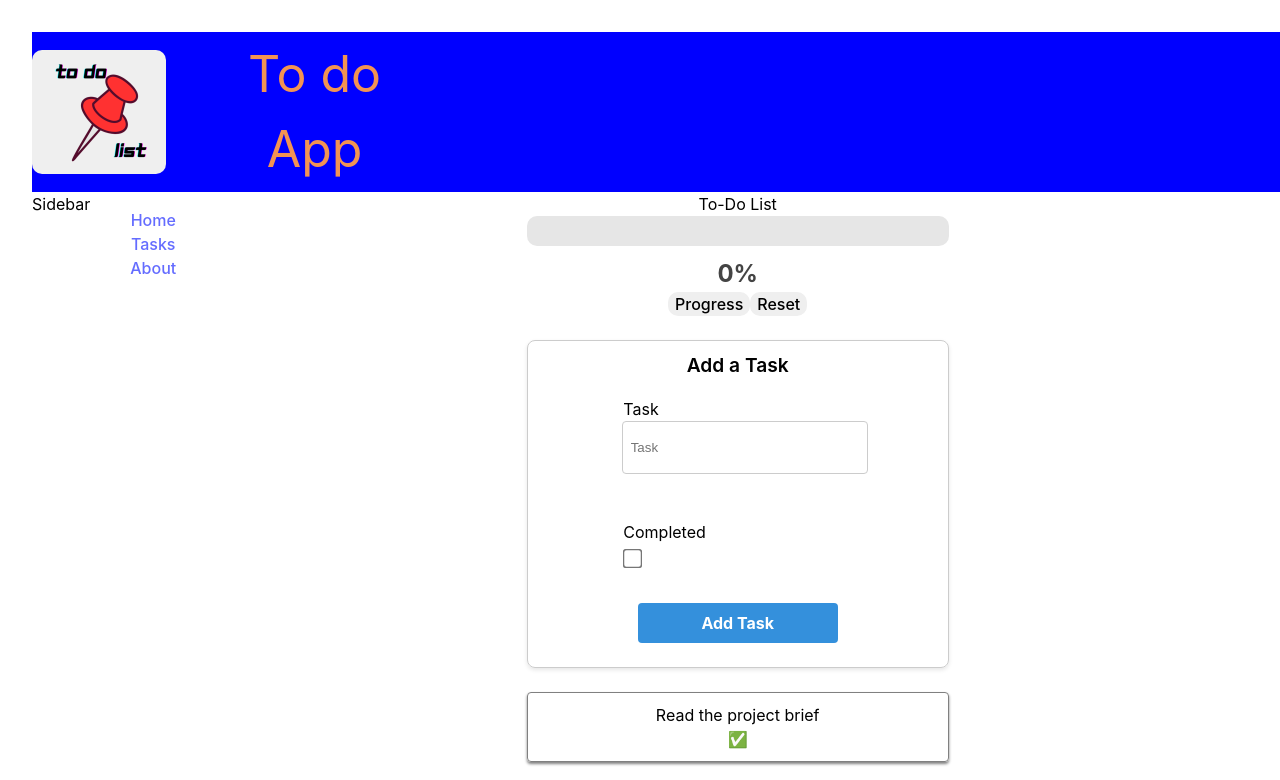
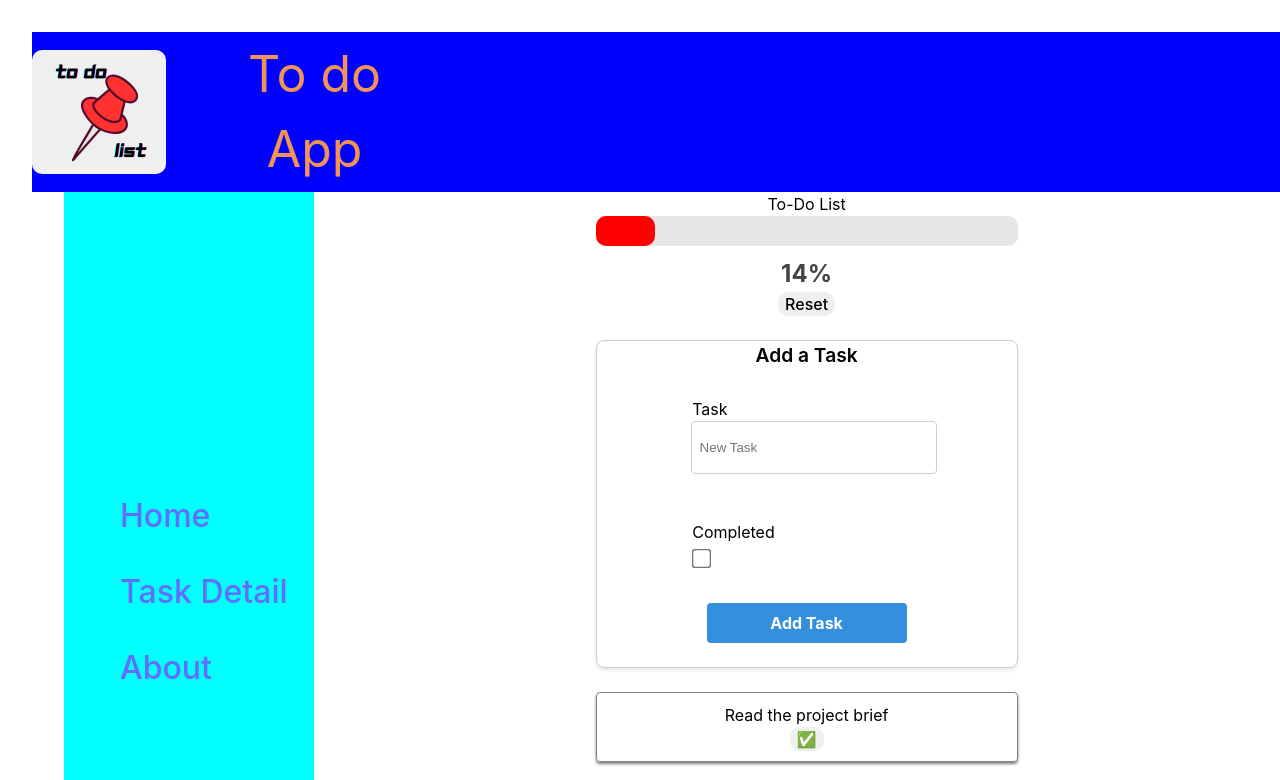
Before and after one commit to LuisOrtiz79/to-do-list, a React (Vite) app: page / in a window 1280 px wide. Shown: the top 780 px of the page. Built offline with nearby package versions, Linux system fonts and the light colour scheme.

Commit message:
Fixed the progress bar and made the checkbox clickable

```diff
--- a/package.json
+++ b/package.json
@@ -1,5 +1,5 @@
 {
-  "name": "to-do-list-mini-lab",
+  "name": "to-do-list",
   "private": true,
   "version": "0.0.0",
   "type": "module",
--- a/src/App.jsx
+++ b/src/App.jsx
@@ -21,7 +21,7 @@ function App() {
           <div className='routes'>
           <Routes>
             <Route path="/" element={<HomePage />} />
-            <Route path="/tasks" element={<TaskDetailPage />} />
+            <Route path="/task-detail" element={<TaskDetailPage />} />
             <Route path="/about" element={<AboutPage />} />
 
             <Route path="*" element={ <NotFoundPage /> } />
--- a/src/components/AddTask.jsx
+++ b/src/components/AddTask.jsx
@@ -26,14 +26,13 @@ const addTask = ({ tasks, setTasks }) => {
     })
   }
 
-
   return (
     <form onSubmit={handleSubmit}>
     <span>Add a Task</span>
     <div>
       <label>
         Task
-        <input name="task" type="text" placeholder="Task" value={newTask.task} onChange={handlTextInput} />
+        <input name="task" type="text" placeholder="New Task" value={newTask.task} onChange={handlTextInput} />
       </label>
 
       <br />
--- a/src/components/Navbar.jsx
+++ b/src/components/Navbar.jsx
@@ -4,26 +4,20 @@ import logo from '../assets/img-logo_480.png'
 const Navbar = () => {
   return (
     <nav className="Navbar">
-      <div className="Nav2">
-        <div className="Nav3">
+      <div className="info-nav">
+        <div className="button-nav">
 
           <button className="button-img">
             <img src={logo} alt="Logo" className="img-logo" />
           </button>
         </div>
 
-        <div className="Nav4">
-        <span className="text-xl">
+        <div className="text-nav">
+          <span className="text-xl">
             To do App
           </span>
         </div>
       </div>
-                {/* <nav>
-                  <p>To do List</p>
-
-                  <Button />
-                  <Button />
-                </nav> */}
     </nav>
   )
 }
--- a/src/components/ProgressBar.jsx
+++ b/src/components/ProgressBar.jsx
@@ -1,42 +1,22 @@
-import {useState} from 'react';
+import {useState, useEffect} from 'react';
 //useEffect to make the change in the progress bar
 
-export const ProgressBar = ({tasks, setTasks}) => {
+export const ProgressBar = ({tasks}) => {
     const [progress, setProgress] = useState (0);
 
-    // let progressSize = Number(100 / tasks.length)
+    const handleProgressBar = () => {
+        let completed = 0;
 
-    const handleProgressBar = () => {
-        let completed = 0
+        tasks.forEach((current) => current.completed ? completed += 1 : null);
 
-        tasks.forEach((current) => current.completed ? completed += 1 : null)
+        const total = Math.floor(100 / (tasks.length / completed));
 
-        const total = 100 / (tasks.length / completed)
+        setProgress(total);
+    };
 
-        setProgress(total)
-        // let total = 0;
-
-        // {tasks &&
-        //     tasks.map((task) => {
-        //     if(progress < 100 && task.completed === true){
-        //         total++
-        //     }
-        // })}
-
-        // setProgress(progress +(100/total));
-
-
-        //for each marked completed increment a total and then add it to the progressbar
-        //create a total variable
-        //added it to the setProgess at the end after getting the total
-
-    }
-
-    // const handleButtonClick = () => {
-    //     if (progress < 100) {
-    //         setProgress(progress +20);
-    //     }
-    //     }
+    useEffect(() => {
+        handleProgressBar();
+    });
 
     const handleButtonReset = () => {
         setProgress (0);
@@ -55,16 +35,11 @@ export const ProgressBar = ({tasks, setTasks}) => {
     return (
         <div className="container">
             <div className= "progress-bar">
- <div
-  className="progress-bar-fill"
-  style={{width: `${progress}%`, backgroundColor: getColor() }}
-  >
+            <div className="progress-bar-fill" style={{width: `${progress}%`, backgroundColor: getColor() }}>
                 {" "}
             </div>
         </div>
         <div className= "progress-label">{progress}%</div>
-    {/* <button onClick={handleButtonClick}>Progress</button> */}
-    <button onClick={handleProgressBar}>Progress</button>
             <button onClick={handleButtonReset}>Reset</button>
         </div>
     );
--- a/src/components/Sidebar.jsx
+++ b/src/components/Sidebar.jsx
@@ -1,40 +1,22 @@
-import { Link, NavLink } from "react-router-dom";
+import { NavLink } from "react-router-dom";
 
 const Sidebar = () => {
   return (
-    <>
-      <div>Sidebar</div>
-
-      <ul className="sidebar">
-        {/* <Link to="/"> Home </Link>
-        <Link to="/tasks"> Tasks </Link>
-        <Link to="/about"> About </Link> */}
-
-        <NavLink to="/" className={({ isActive }) => isActive ? "selected" : ""}>
+    <div className="sidebar">
+      <ul>
+        <NavLink to="/" className={({ isActive }) => isActive ? "selected" : ""} id="sidebar-text">
           Home
         </NavLink>
 
-        <NavLink
-          to="/tasks"
-          className={({ isActive }) => isActive ? "selected" : ""}
-         >
-          Tasks
+        <NavLink to="/task-detail" className={({ isActive }) => isActive ? "selected" : ""} id="sidebar-text">
+          Task Detail
         </NavLink>
 
-        <NavLink
-          to="/about"
-          className={({ isActive }) => isActive ? "selected" : ""}
-        >
+        <NavLink to="/about" className={({ isActive }) => isActive ? "selected" : ""} id="sidebar-text">
           About
         </NavLink>
       </ul>
-
-      {/* <div>
-        <h5>HomePage</h5>
-        <h5>Add Task</h5>
-        <h5>Show Completed</h5>
-      </div> */}
-    </>
+    </div>
   )
 }
 
--- a/src/components/TaskCard.jsx
+++ b/src/components/TaskCard.jsx
@@ -1,13 +1,22 @@
-const TaskCard = ({ task }) => {
+import { useState } from "react";
+
+const TaskCard = ({ task, setTasks }) => {
+  const defaultCheck = task.completed ? task.completed : false;
+  const [isCompleted, setIsCompleted] = useState(defaultCheck);
+
   return (
     <div className="taskCard">
-        <span>
-            {task.task}
+      <span>
+        {task.task}
+      </span>
+
+      <br />
+
+      <button type="checkbox" checked={isCompleted} onClick={() => setIsCompleted((prev) => !prev)}>
+        <span >
+          { isCompleted ? "✅" : "⬜️" }
         </span>
-        <br />
-        <span >
-            {task.completed ? "✅" : "⬜️"}
-        </span>
+      </button>
 
     </div>
   )
--- a/src/index.css
+++ b/src/index.css
@@ -1,9 +1,3 @@
-.Navbar{
-  color: #f29353;
-  display: flex;
-  place-items: center;
-}
-
 :root {
   font-family: Inter, system-ui, Avenir, Helvetica, Arial, sans-serif;
   line-height: 1.5;
@@ -50,6 +44,7 @@ button {
 button:hover {
   border-color: #ff7b64;
 }
+
 button:focus,
 button:focus-visible {
   outline: 4px auto -webkit-focus-ring-color;
@@ -112,8 +107,8 @@ form {
 form span {
   position: absolute;
   top: 0;
-  left: 0;
-  padding-top: 10px;
+  /* left: 0;
+  padding-top: 10px; */
   width: 100%;
   font-size: 1.2rem;
   font-weight: 600;
@@ -186,7 +181,7 @@ button[type="submit"]:hover {
   border-radius: 4px;
 }
 
-.Navbar{
+.Navbar {
   background: blue;
   text-decoration-color: white;
   box-shadow: fixed;
@@ -194,25 +189,32 @@ button[type="submit"]:hover {
   margin-left: 0;
   width: 100%;
   z-index: 50%;
+  color: #f29353;
+  display: flex;
+  place-items: center;
 }
-.Nav2{
+
+.info-nav{
   display: flex;
   justify-content: space-between;
   height: 20vh;
   align-items: center;
-  font-size: 50px; /*px-4*/
+  font-size: 50px;
 
 }
-.Nav3{
+
+.button-nav{
   display: flex;
   align-items: center;
   justify-content: space-between;
   width: 25%;
 }
+
 .img-logo{
   height: 15vh;
   width: auto;
 }
+
 .button-img{
   display: flex;
   align-items: center;
@@ -220,18 +222,13 @@ button[type="submit"]:hover {
   padding: 1;
 }
 
-.Nav4{
+.text-nav{
   display: flex;
   justify-content: center;
-  width: 50%; /*1/2*/
+  width: 50%;
 }
 .text-xl{
   text-align: center;
-}
-
-.sidebar {
-  display: flex;
-  flex-direction: column;
 }
 
 .progress-bar {
@@ -255,3 +252,44 @@ button[type="submit"]:hover {
   font-weight: bold;
   color: #444444;
 }
+
+.sidebar {
+  margin: 0;
+  background-color: cyan;
+  margin-left: 2rem;
+  font-size: 2rem;
+  background: none;
+  width: 250px;
+  height: 100vh;
+  display: flex;
+  flex-direction: column;
+  justify-content: center;
+  left: 0;
+  transition: 850ms;
+  background-color: cyan;
+}
+
+#sidebar-text {
+  display: flex;
+  justify-content: start;
+  align-items: center;
+  padding: 8px 0px 8px 16px;
+  list-style: none;
+  height: 60px;
+}
+
+#sidebar-text a {
+  text-decoration: none;
+  color: #f5f5f5;
+  font-size: 18px;
+  width: 95%;
+  height: 100%;
+  display: flex;
+  align-items: center;
+  padding: 0 16px;
+  border-radius: 4px;
+}
+
+.sidebar-text a:hover {
+  background-color: #1a83ff;
+}
--- a/src/pages/HomePage.jsx
+++ b/src/pages/HomePage.jsx
@@ -1,15 +1,17 @@
 import TaskCard from "../components/TaskCard";
+import taskData from "../task.json";
 import AddTask from "../components/AddTask";
-import taskData from "../task.json";
 import { useState } from "react";
-import {ProgressBar } from "../components/ProgressBar";
+import { ProgressBar } from "../components/ProgressBar";
 
 function HomePage(){
     const [tasks, setTasks] = useState(taskData);
     return (
         <>
             <div>To-Do List</div>
+
             <ProgressBar tasks={tasks} setTasks={setTasks} />
+
             <AddTask tasks={tasks} setTasks={setTasks} />
 
             {tasks &&
--- a/src/pages/NotFoundPage.jsx
+++ b/src/pages/NotFoundPage.jsx
@@ -2,6 +2,7 @@ const NotFoundPage = () => {
   return (
     <div>
       <h1>Page not found</h1>
+
     </div>
   )
 }
--- a/src/pages/TaskDetailPage.jsx
+++ b/src/pages/TaskDetailPage.jsx
@@ -1,7 +1,8 @@
 const TaskDetailPage = () => {
   return (
     <div>
-      <h1>Tasks</h1>
+      <h1>Task Detail</h1>
+
     </div>
   )
 }
```
Also changed, not shown: src/components/DeleteTask.jsx (deleted, +0 -12 lines), 1 other file (tests, documents, lock files or other folders). Lines whose indentation alone changed are shown as unchanged.
